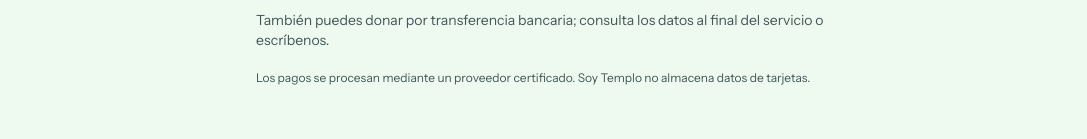
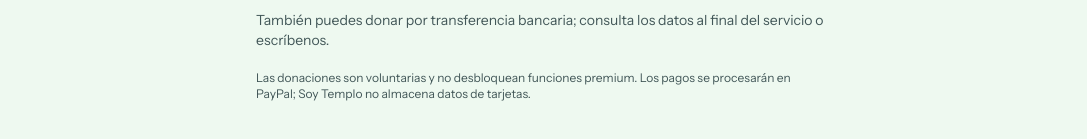
Before and after one commit to joelcastaneda777-coder/Soy-Templo, a Next.js app: page /donar in a window 1280 px wide. Shown: the part 659-798 px from the top of the page, without its empty margins (96-1183 px from the left). Built offline with nearby package versions, Linux system fonts and the light colour scheme; no server answers; the database is empty.

Commit message:
feat(donations): expose safe PayPal activation state

```diff
--- a/src/app/donar/page.tsx
+++ b/src/app/donar/page.tsx
@@ -2,6 +2,7 @@ import type { Metadata } from "next";
 import { createClient } from "@/lib/supabase/server";
 import { PageHero } from "@/components/layout/page-hero";
 import { t } from "@/lib/i18n/es";
+import { paymentProviderStatus } from "@/lib/payments";
 import { DonationForm } from "./donation-form";
 
 export const metadata: Metadata = { title: "Donaciones" };
@@ -13,16 +14,17 @@ export default async function DonatePage() {
     .select("id, name, slug")
     .eq("is_active", true)
     .order("name");
+  const payment = paymentProviderStatus();
 
   return (
     <div className="space-y-5">
       <PageHero title={t.donate.title} subtitle={t.donate.intro} />
 
       <div className="mx-auto max-w-xl space-y-5">
-        <DonationForm categories={categories ?? []} />
+        <DonationForm categories={categories ?? []} onlineEnabled={payment.configured && payment.name === "paypal"} />
         <p className="text-sm text-tinta-suave">{t.donate.bank}</p>
         <p className="text-xs text-tinta-suave">
-          Los pagos se procesan mediante un proveedor certificado. Soy Templo no almacena datos de tarjetas.
+          Las donaciones son voluntarias y no desbloquean funciones premium. Los pagos se procesarán en PayPal; Soy Templo no almacena datos de tarjetas.
         </p>
       </div>
     </div>
```
